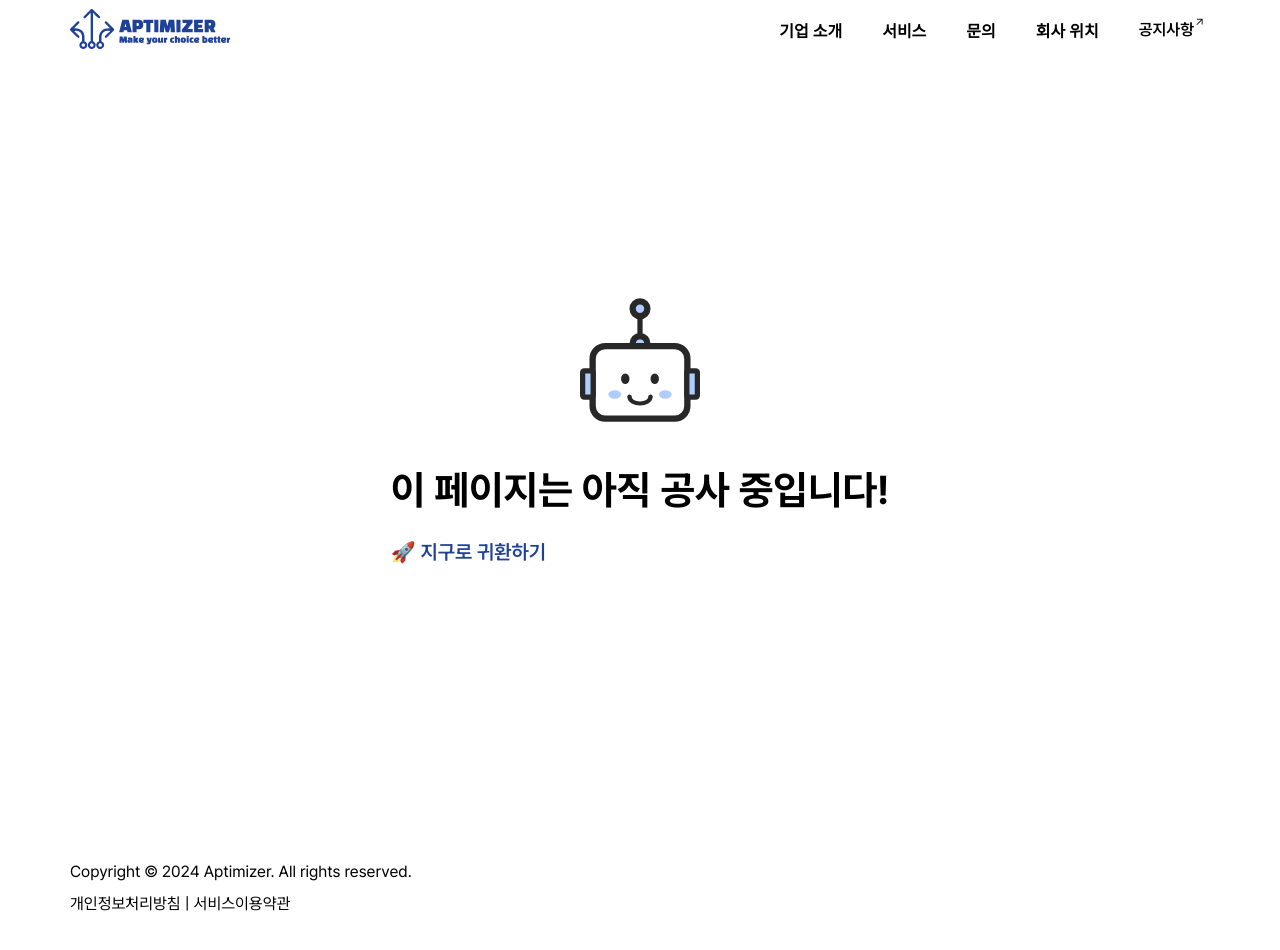
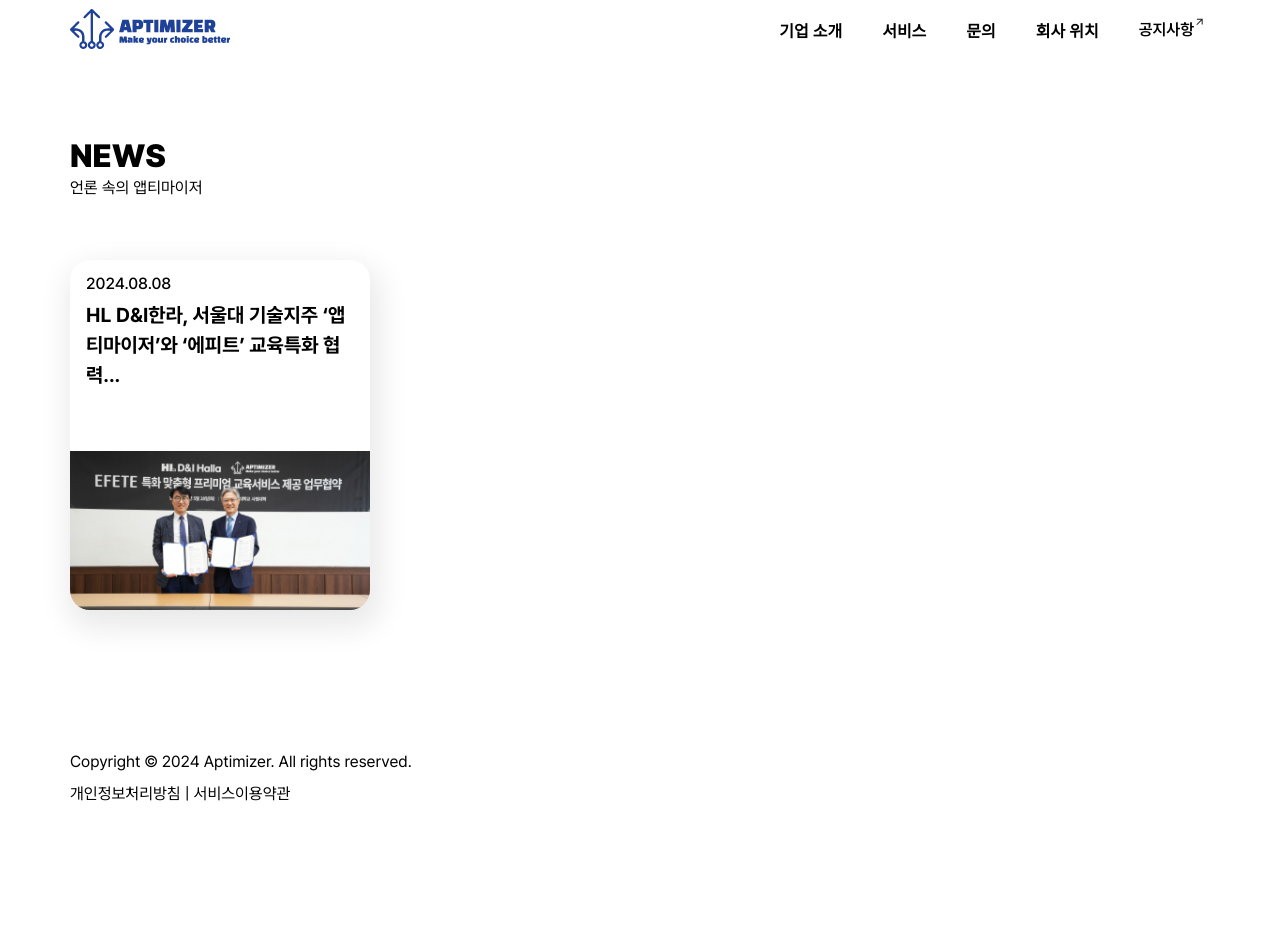
Before and after one commit to aptimizer-co/aptimizer, a Next.js app: page /notice in a window 1280 px wide. Before the commit this address had no page. Shown: the top 950 px of the page. After the commit the page ends 866 px from the top, so only its background shows below. Built offline with nearby package versions, Linux system fonts and the light colour scheme.

Commit message:
[🎨UI] 공지사항 페이지 UI

```diff
--- /dev/null
+++ b/src/app/notice/NoticePage.module.css
@@ -0,0 +1,3 @@
+.NoticePage {
+  padding: 80px 0;
+}
--- /dev/null
+++ b/src/app/notice/page.tsx
@@ -0,0 +1,19 @@
+import { NewsCard } from "./_components";
+import { Container, SectionTitle, SectionSubtitle } from "@/src/components";
+import s from "./NoticePage.module.css";
+
+const NoticePage = () => {
+  return (
+    <main className={s.NoticePage}>
+      <Container>
+        <SectionTitle>NEWS</SectionTitle>
+        <SectionSubtitle>언론 속의 앱티마이저</SectionSubtitle>
+        <div className={s.newsContainer}>
+          <NewsCard />
+        </div>
+      </Container>
+    </main>
+  );
+};
+
+export default NoticePage;
```
